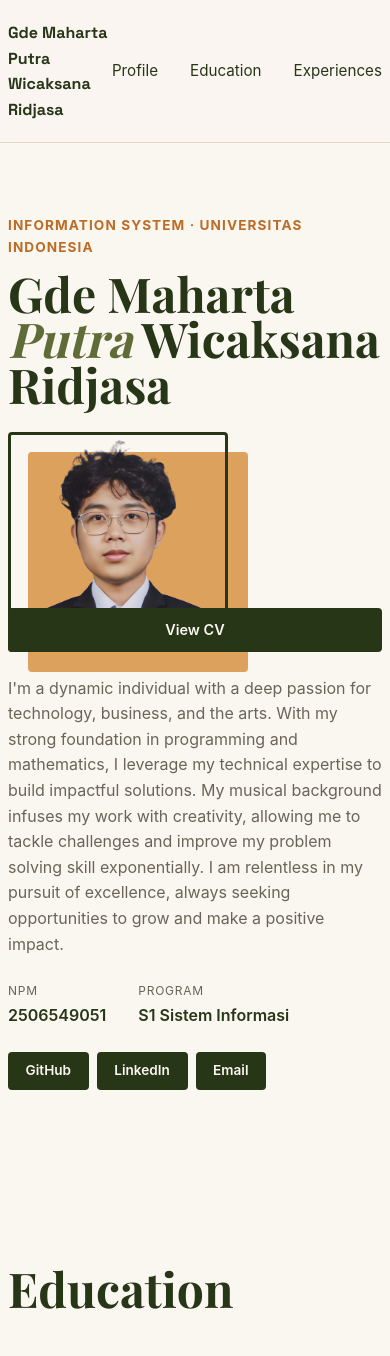
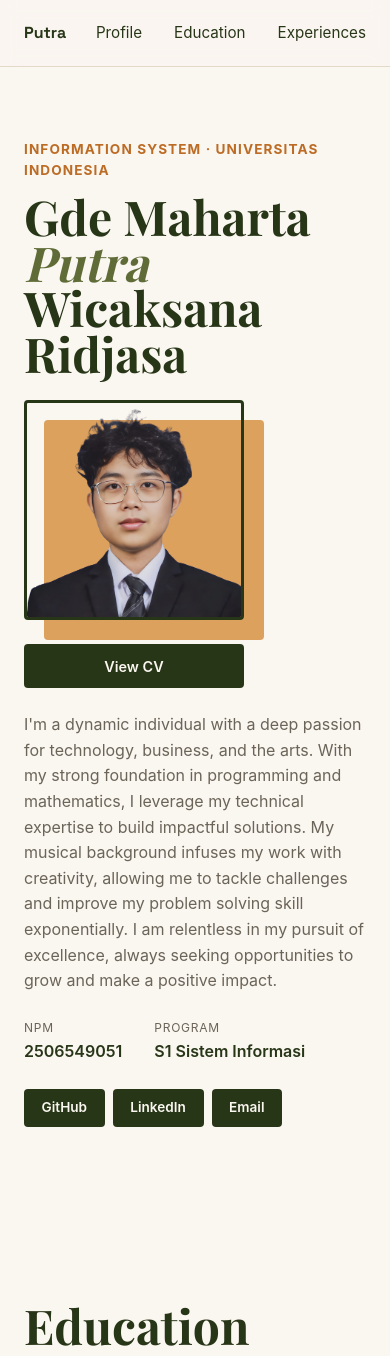
Before and after one commit to gdemahartaputra-hash/myportofolio, a Django app: page / in a window 390 px wide. Shown: the top 1356 px of the page. Run offline with Django 5.2, Linux system fonts and the light colour scheme; some web fonts are replaced.

Commit message:
Perbaikan Responsivitas Website

```diff
--- a/static/css/style.css
+++ b/static/css/style.css
@@ -30,7 +30,7 @@ h1, .brand {
 .container {
     max-width: 1200px;
     margin: 0 auto;
-    padding: 0 0.5rem;
+    padding: 0 1.5rem;
 }
 
 /* Header dengan Flexbox */
@@ -49,7 +49,7 @@ h1, .brand {
     display: flex;
     justify-content: space-between;
     align-items: center;
-    padding: 1.25rem 0.5rem;
+    padding: 1.25rem 1.5rem;
 }
 
 .brand {
@@ -83,7 +83,8 @@ h1, .brand {
     grid-template-columns: 1.3fr 1fr;
     grid-template-areas:
         "identity photo"
-        "details  photo";
+        "details  photo"
+        "details     cv";
     gap: 1.5rem 3rem;
 }
 
@@ -165,8 +166,8 @@ h1, .brand {
 }
 
 .cvsection {
-    grid-area: photo;
-    align-self: flex-end;
+    grid-area: cv;
+    align-self: end;
     position: relative;
 }
 
@@ -192,7 +193,7 @@ h1, .brand {
 
 .hero-photo {
     grid-area: photo;
-    align-self: flex-start;
+    align-self: center;
     position: relative;
 }
 
@@ -231,7 +232,7 @@ h1, .brand {
     color: inherit;
     display: block;
     position: relative;
-    padding: 1.5rem;
+    padding: 1.5rem 220px 1.5rem 1.5rem;
     border-left: 3px solid var(--line);
     animation: educationPulse linear both;
     animation-timeline: view();
@@ -417,6 +418,7 @@ h1, .brand {
         grid-template-areas:
             "identity"
             "photo"
+            "cv"
             "details";
     }
 
@@ -424,6 +426,18 @@ h1, .brand {
         max-width: 220px;
     }
 
+    .cvsection {
+        max-width: 220px;
+    }
+
+    .education-item {
+        padding-right: 1.5rem;
+    }
+
+    .education-logo {
+        display: none;
+    }
+
     .social-links {
         justify-content: flex-start;
     }
--- a/templates/index.html
+++ b/templates/index.html
@@ -13,7 +13,7 @@
 <body>
     <header class="site-header">
         <div class="container">
-            <a href="#profile" class="brand">Gde Maharta Putra Wicaksana Ridjasa</a>
+            <a href="#profile" class="brand">Putra</a>
             <nav>
                 <a href="#profile">Profile</a>
                 <a href="#education">Education</a>
```
